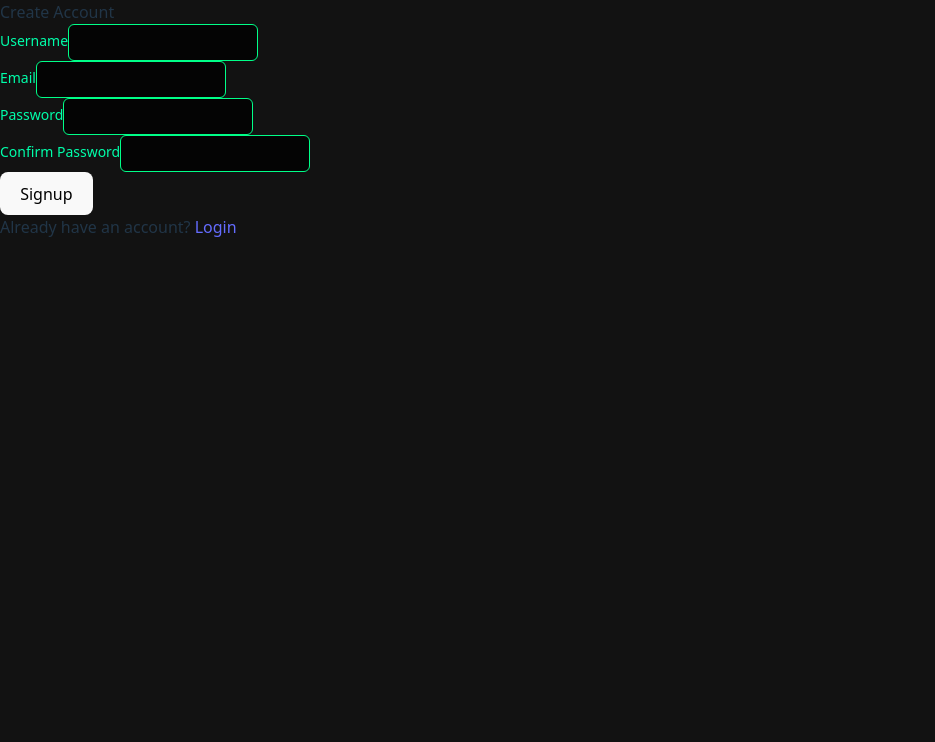
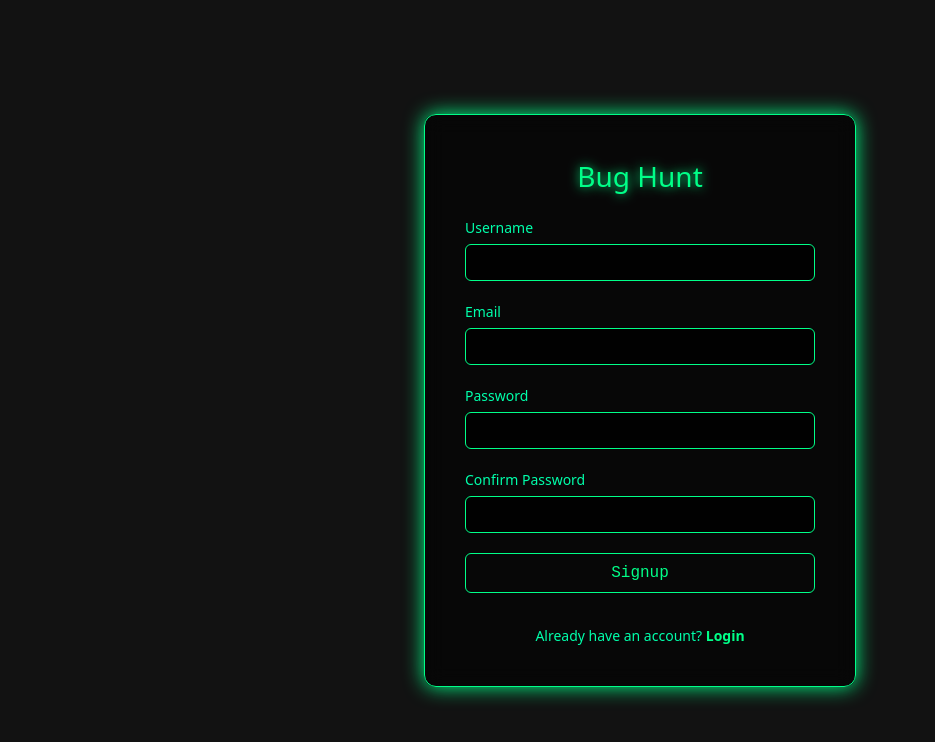
Before and after one commit to Likhith329/bug-hunt-frontend, a React (Vite) app: page /signup in a window 1280 px wide. Shown: the top 742 px of the page, without its empty margins (0-935 px from the left). Built offline with nearby package versions, Linux system fonts and the light colour scheme; no server answers.

Commit message:
modified signup template

```diff
--- a/src/pages/Auth/Signup.tsx
+++ b/src/pages/Auth/Signup.tsx
@@ -1,7 +1,6 @@
 import { Formik, Form, Field, ErrorMessage } from "formik";
-// import './Auth.css';
+import styles from "./Auth.module.css";
 import { Link } from "react-router-dom";
-import axios from "axios";
 import api from "../../lib/api";
 
 interface SignupValues {
@@ -48,8 +47,9 @@ const register = async(payload: any) => {
 
 const Signup = () => {
   return (
-    <div className="auth-container">
-      <div className="title">Create Account </div>
+<div className={styles.authPage}>
+  <div className={styles.authContainer}>
+    <div className={styles.title}>Bug Hunt</div>
     <Formik
       initialValues={{
         username: "",
@@ -59,47 +59,64 @@ const Signup = () => {
       }}
       validate={validate}
       onSubmit={(values) => {
-          const {confirmPassword, ...payload} = values
-          register(payload)
+        const { confirmPassword, ...payload } = values;
+        register(payload);
+        console.log("Submitted:", payload);
       }}
     >
-        <Form className="auth-form">
-          <div className="form-control">
+      <Form className={styles.authForm}>
+        <div className={styles.formControl}>
           <label htmlFor="username">Username</label>
           <Field type="text" name="username" />
-            <ErrorMessage name="username" component="div" className="error" />
+          <ErrorMessage
+            name="username"
+            component="div"
+            className={styles.error}
+          />
         </div>
 
-          <div className="form-control">
+        <div className={styles.formControl}>
           <label htmlFor="email">Email</label>
           <Field type="email" name="email" />
-            <ErrorMessage name="email" component="div" className="error" />
+          <ErrorMessage
+            name="email"
+            component="div"
+            className={styles.error}
+          />
         </div>
 
-          <div className="auth-control">
+        <div className={styles.formControl}>
           <label htmlFor="password">Password</label>
           <Field type="password" name="password" />
-            <ErrorMessage name="password" component="div" className="error" />
+          <ErrorMessage
+            name="password"
+            component="div"
+            className={styles.error}
+          />
         </div>
 
-          <div className="auth-control">
+        <div className={styles.formControl}>
           <label htmlFor="confirmPassword">Confirm Password</label>
           <Field type="password" name="confirmPassword" />
           <ErrorMessage
             name="confirmPassword"
             component="div"
-              className="error"
+            className={styles.error}
           />
         </div>
 
-          <button type="submit">Signup</button>
+        <button type="submit" className={styles.submitButton}>
+          Signup
+        </button>
 
-          <div className="auth-link">
+        <div className={styles.authLink}>
           Already have an account? <Link to="/">Login</Link>
         </div>
       </Form>
     </Formik>
   </div>
+</div>
+
   );
 };
 
```
Lines whose indentation alone changed are shown as unchanged.
